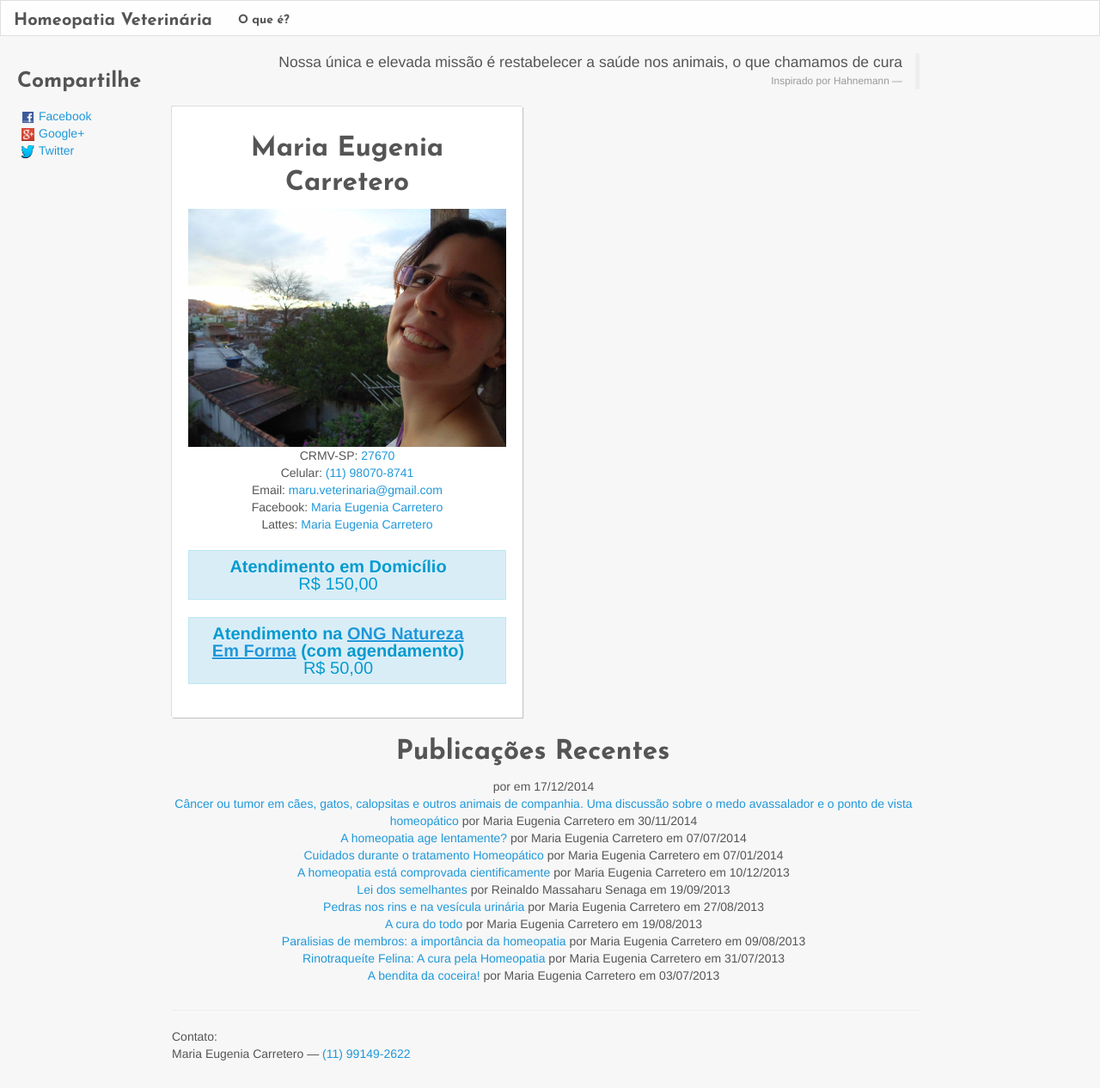
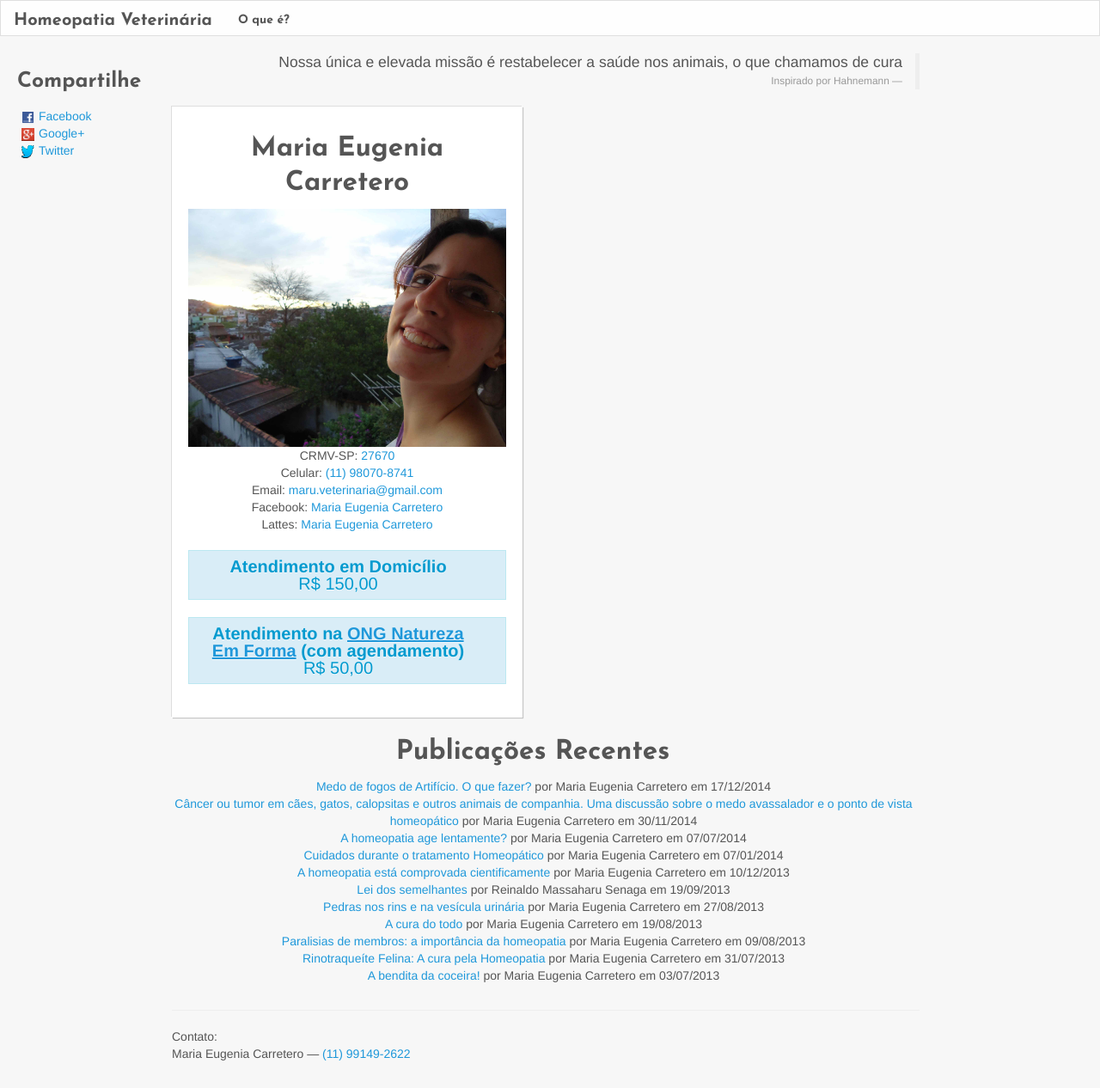
Before and after one commit to jonasabreu/site-maru, a Jekyll site: the page built from index.html, in a window 1280 px wide. Shown: the whole page at 86% size. Built offline with Jekyll 4.4.1, drawn with Linux system fonts in a browser that asks for light colours; Markdown is read by kramdown in place of the engine named in the settings.

Commit message:
arrumando pequeno erro

```diff
--- a/_posts/2014-12-17-medo-fogos-artificio-que-fazer.markdown
+++ b/_posts/2014-12-17-medo-fogos-artificio-que-fazer.markdown
@@ -1,6 +1,6 @@
 ---
 author: Maria Eugenia Carretero
-title: Medo de fogos de Artifício: O que fazer?
+title: Medo de fogos de Artifício. O que fazer?
 layout: post
 permalink: /medo-fogos-artificio-que-fazer.html
 ---
```
